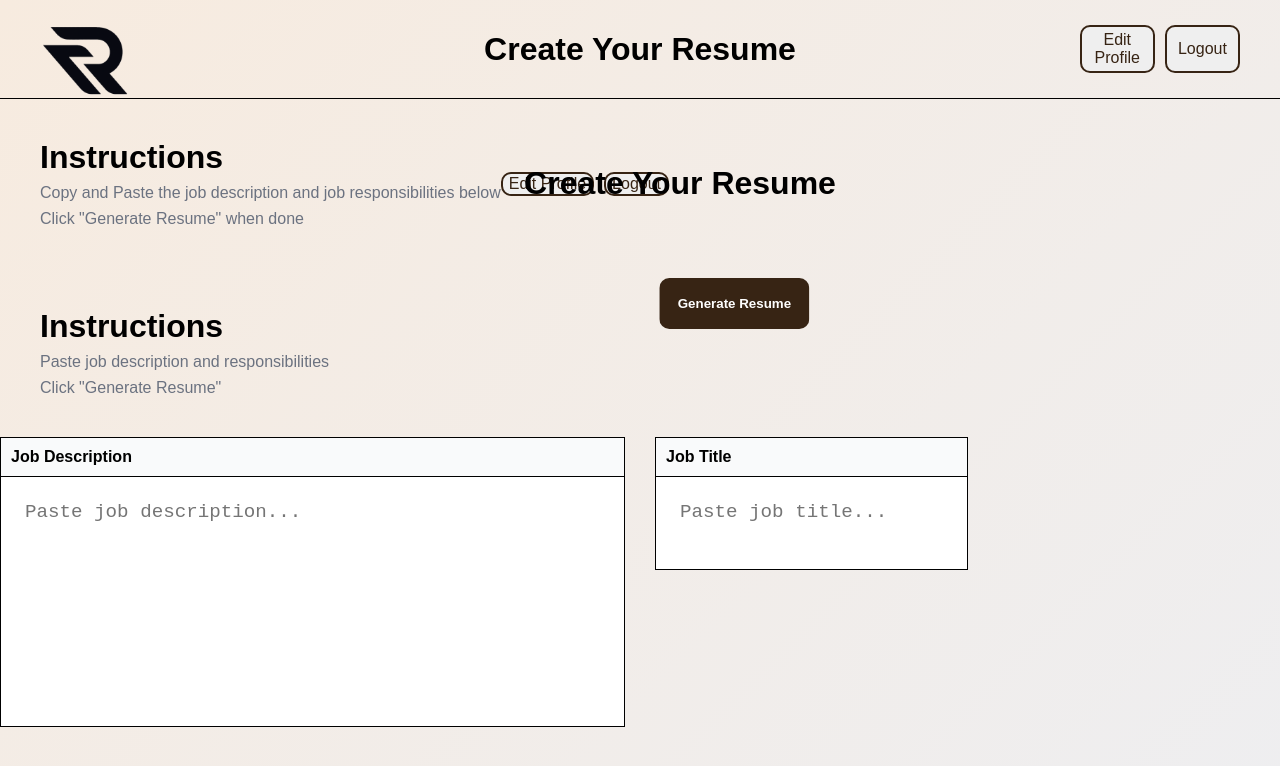
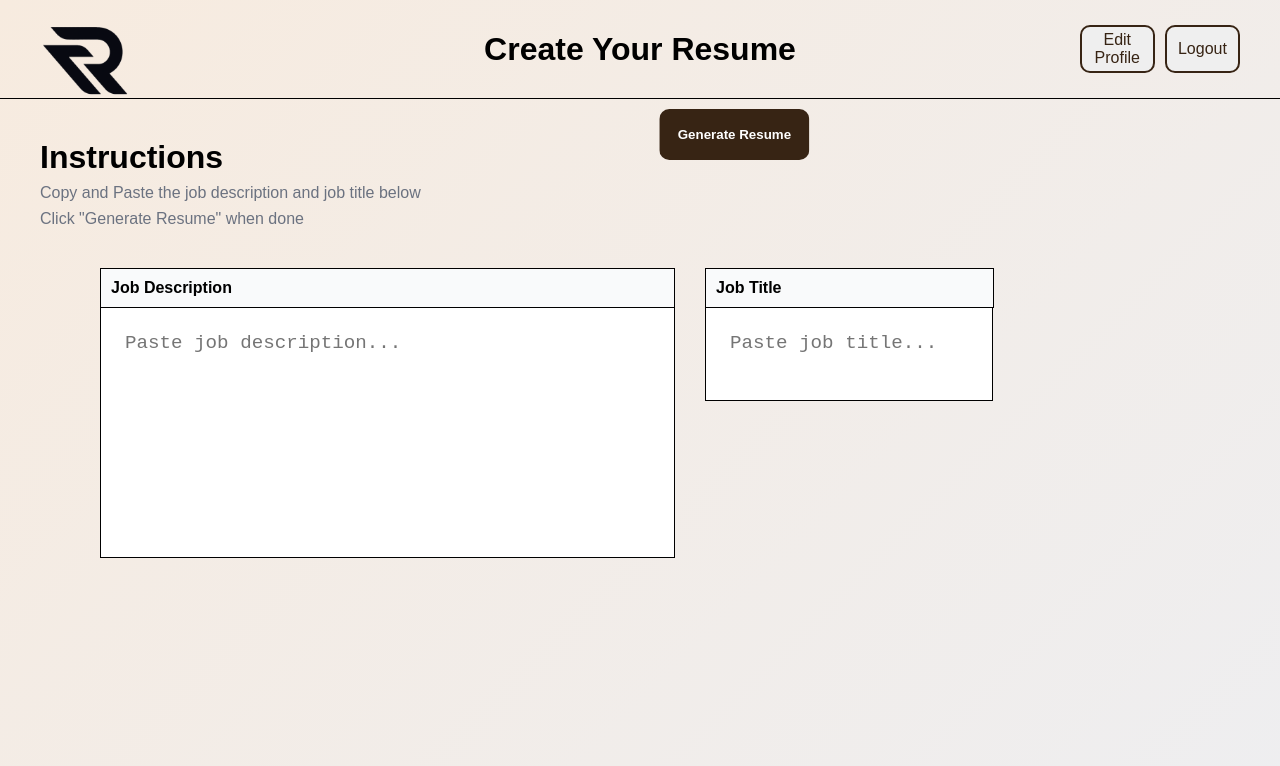
Before and after one commit to AdamPostMontjoie/Resumefy, a React app in the folder frontend/: page /resumegeneration in a window 1280 px wide. Shown: the top 766 px of the page. Built offline with nearby package versions, Linux system fonts and the light colour scheme; no server answers; sample sign-in values are in the browser's storage; the HTML template or start-up script is replaced by a standard one.

Commit message:
erged some stuff

```diff
--- a/frontend/src/routes/ProfileCreation/ProfileCreationPage.jsx
+++ b/frontend/src/routes/ProfileCreation/ProfileCreationPage.jsx
@@ -352,7 +352,6 @@ const ProfileCreationPage = () => {
       />
     <div className="page-container">
       {/* <button className="back-to-gen">Back</button> */}
-      <button onClick={() => { navigate('/resumegeneration')}} className="back-button">Back</button>
       <form onSubmit={handleSubmit} className="form">
       <button
         onClick={() => navigate("/resumegeneration")}
--- a/frontend/src/routes/ResumeGeneration/ResumeGenerationPage.jsx
+++ b/frontend/src/routes/ResumeGeneration/ResumeGenerationPage.jsx
@@ -115,37 +115,9 @@ return (
 
       <div style={{ display: 'flex', flexDirection: 'column', alignItems: 'flex-start', gap: '8px' }}>
         <h2 style={{ fontSize: '2rem', fontWeight: 700, margin: 0 }}> Instructions </h2>
-        <p style={{ color: '#6b7280', margin: 0 }}> Copy and Paste the job description and job responsibilities below </p>
+        <p style={{ color: '#6b7280', margin: 0 }}> Copy and Paste the job description and job title below </p>
         <p style={{ color: '#6b7280', margin: 0 }}> Click "Generate Resume" when done </p>
       </div>
-
-        <h1 style={{ margin: 0, position: "absolute", left: "50%", transform: "translateX(-50%)" }}>
-          Create Your Resume
-        </h1>
-
-        <div style={{ display: "flex", gap: "10px" }}>
-          <button onClick={editProfile} className="quickOptions">Edit Profile</button>
-          <button onClick={handleLogout} className="quickOptions">Logout</button>
-        </div>
-      </div>
-
-      {/* Instructions */}
-      <div
-        style={{
-          position: "relative",
-          display: "flex",
-          alignItems: "center",
-          padding: "40px",
-          maxWidth: "1400px",
-          margin: "0 auto",
-          width: "100%",
-        }}
-      >
-        <div style={{ display: "flex", flexDirection: "column", gap: "8px" }}>
-          <h2 style={{ fontSize: "2rem", fontWeight: 700, margin: 0 }}>Instructions</h2>
-          <p style={{ color: "#6b7280", margin: 0 }}>Paste job description and responsibilities</p>
-          <p style={{ color: "#6b7280", margin: 0 }}>Click "Generate Resume"</p>
-        </div>
 
         {/* Generate button */}
         <div style={{ position: "absolute", left: "54%", transform: "translateX(-50%)", minHeight: '150px' }}>
@@ -179,7 +151,7 @@ return (
       </div>
 
       {/* Text Areas */}
-      <div style={{ display: "flex", gap: "30px" }}>
+      <div style={{ display: "flex", gap: "30px", marginLeft: "100px"}}>
         <div style={{ flex: 1 }}>
           <div
             style={{
```
